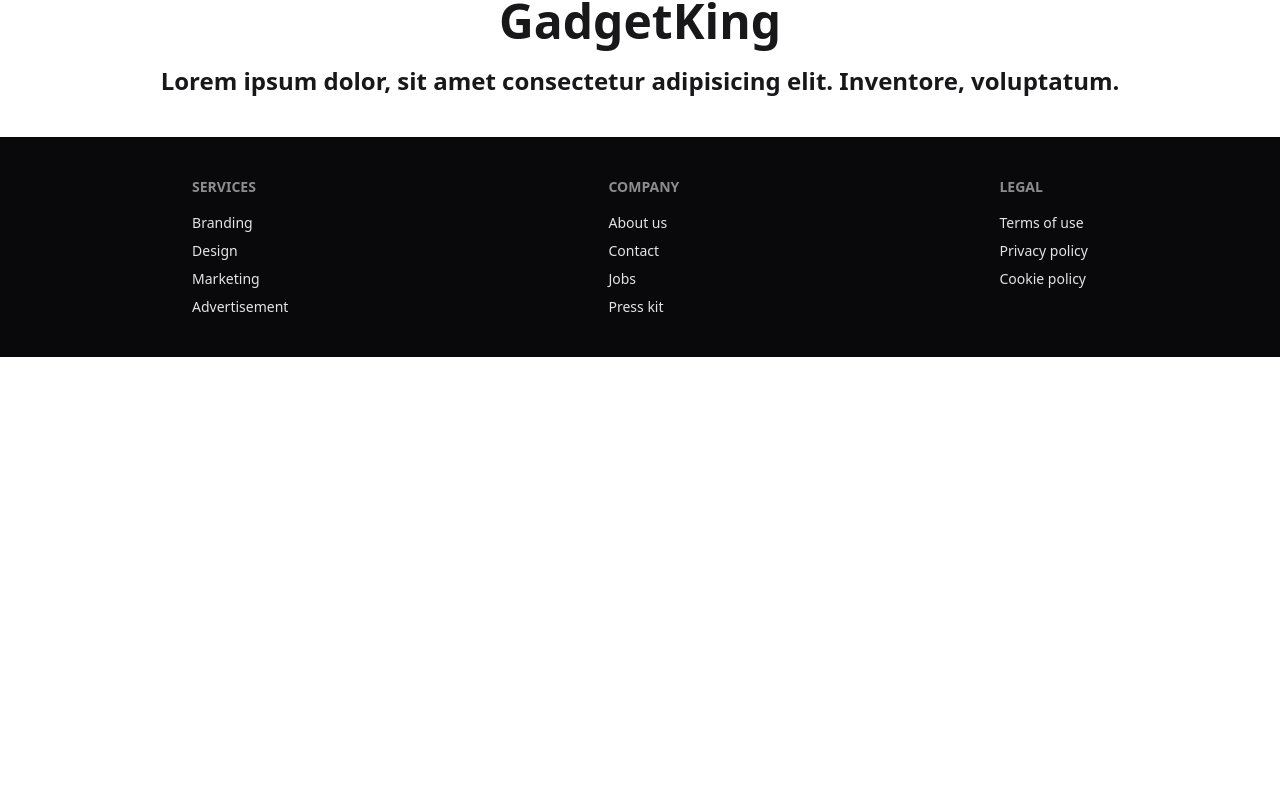
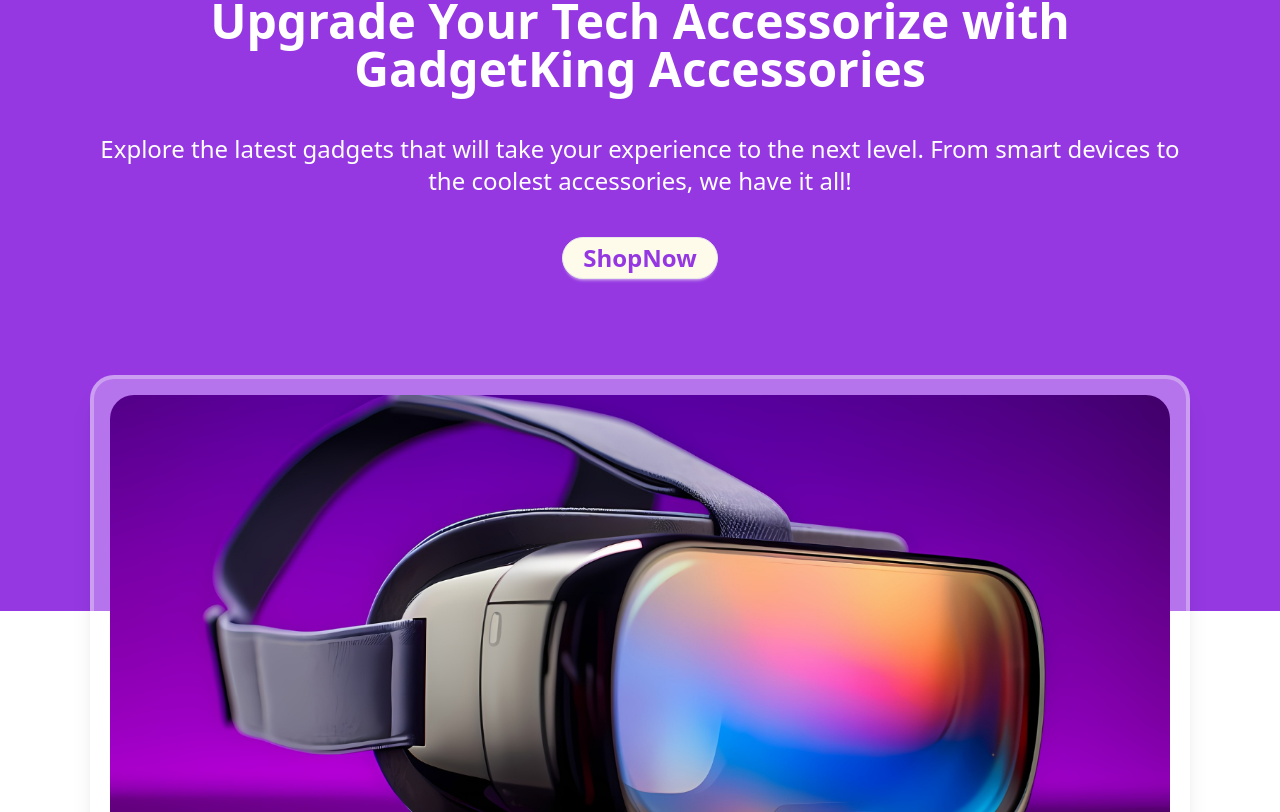
Before and after one commit to selim2066/Gadget-King, a React (Vite) app: page / in a window 1280 px wide. Shown: the part 148-960 px from the top of the page. Before the commit the page ends 800 px from the top, so only its background shows below. Built offline with nearby package versions, Linux system fonts and the light colour scheme.

Commit message:
banner added

```diff
--- /dev/null
+++ b/src/components/Routs/Home/Home.jsx
@@ -0,0 +1,12 @@
+import Banner from "../../banner/banner"
+
+const Home = () => {
+    return (
+        <div>
+            <Banner></Banner>
+             <div className="h-[280px]"></div>
+        </div>
+    );
+};
+
+export default Home;
--- /dev/null
+++ b/src/components/banner/banner.jsx
@@ -0,0 +1,33 @@
+import React from "react";
+
+const banner = () => {
+  return (
+    <div className="relative ">
+      <div className="h-[694px] bg-[#9538E2] space-y-10 text-center pt-20">
+        <h1 className="text-5xl font-bold text-white">
+          Upgrade Your Tech Accessorize with <br /> GadgetKing Accessories
+        </h1>
+        <p className="text-2xl text-white">
+          Explore the latest gadgets that will take your experience to the next
+          level. From smart devices to <br /> the coolest accessories, we have
+          it all!
+        </p>
+        <button className="btn bg-amber-50 rounded-4xl text-[#9538E2] font-bold text-2xl p-5">
+          ShopNow
+        </button>
+      </div>
+
+      <div className="absolute -bottom-76 left-1/2 transform -translate-x-1/2 w-[90%] max-w-[1100px] bg-white/30 border-4 border-white/30 rounded-3xl p-4 shadow-xl">
+
+        <img
+          className="mx-auto h-[500px] w-full object-cover rounded-3xl"
+          src="../../../public/assets/banner.jpg"
+          alt=""
+        />
+      </div>
+
+    </div>
+  );
+};
+
+export default banner;
--- a/src/main.jsx
+++ b/src/main.jsx
@@ -9,6 +9,7 @@
 } from "react-router-dom";
 import Error from './components/error/Error';
 import Root from './components/root/Root';
+import Home from './components/Routs/Home/Home';
 
 const router = createBrowserRouter([
   {
@@ -17,7 +18,8 @@
     errorElement: <Error></Error>,
     children:[
       {
-
+        path:"/",
+        element:<Home></Home>
       }
     ]
   },
```
